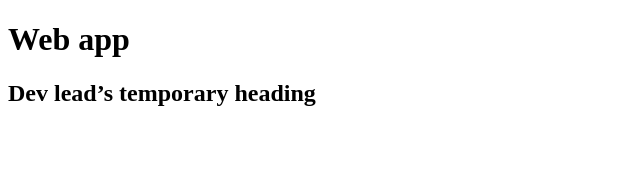
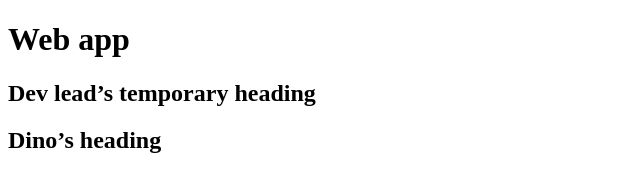
Before and after one commit to dino-demos/web-app, a plain HTML site: page index.html in a window 1280 px wide. Shown: the whole page, without its empty margins (0-640 px from the left). Drawn offline with Linux system fonts and the light colour scheme.

Commit message:
Update index.html

```diff
--- a/index.html
+++ b/index.html
@@ -9,6 +9,7 @@
   <h1>Web app</h1>
 
   <h2>Dev lead’s temporary heading</h2>
+  <h2>Dino’s heading</h2>
 
 </body>
 </html>
```
